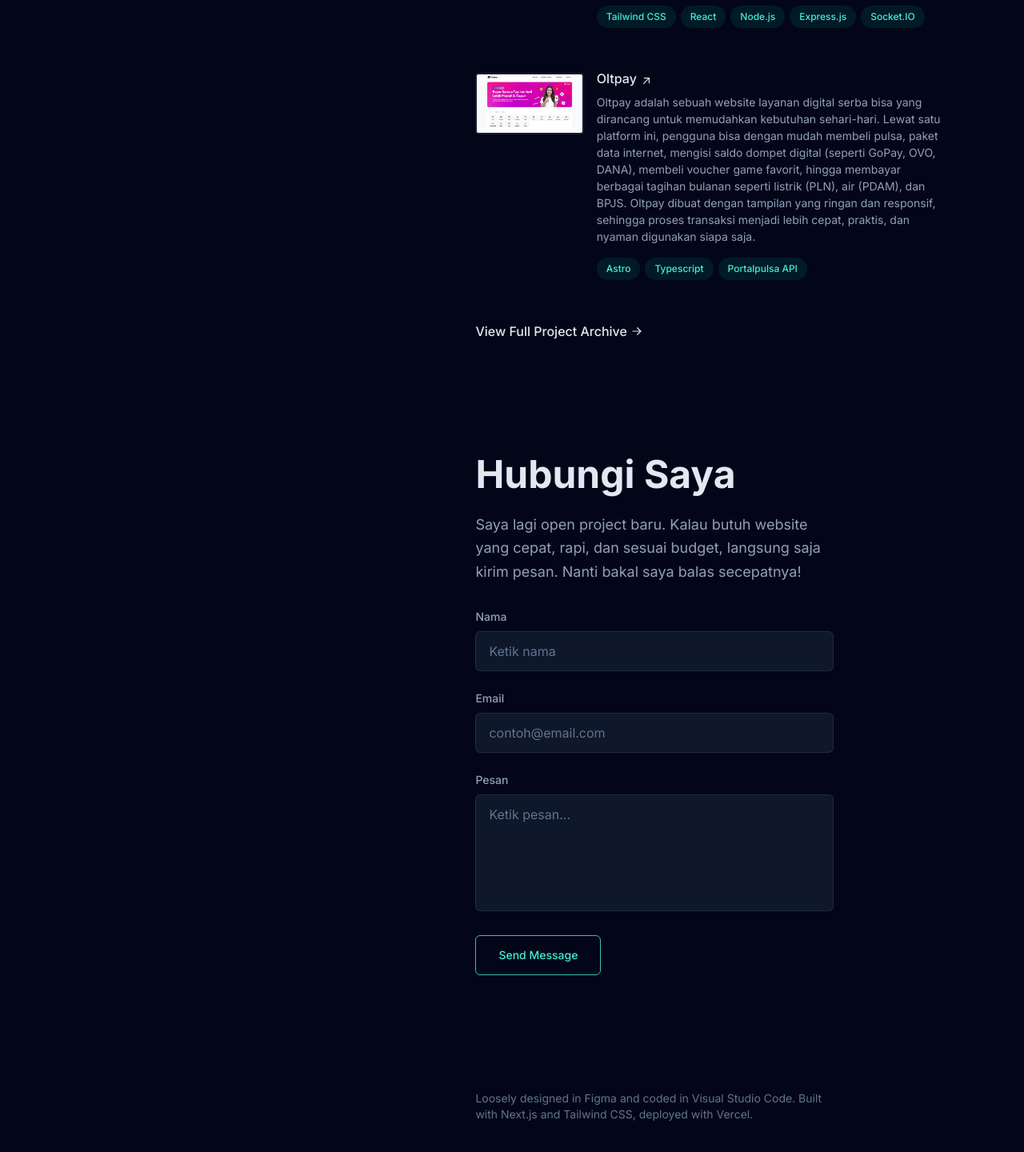
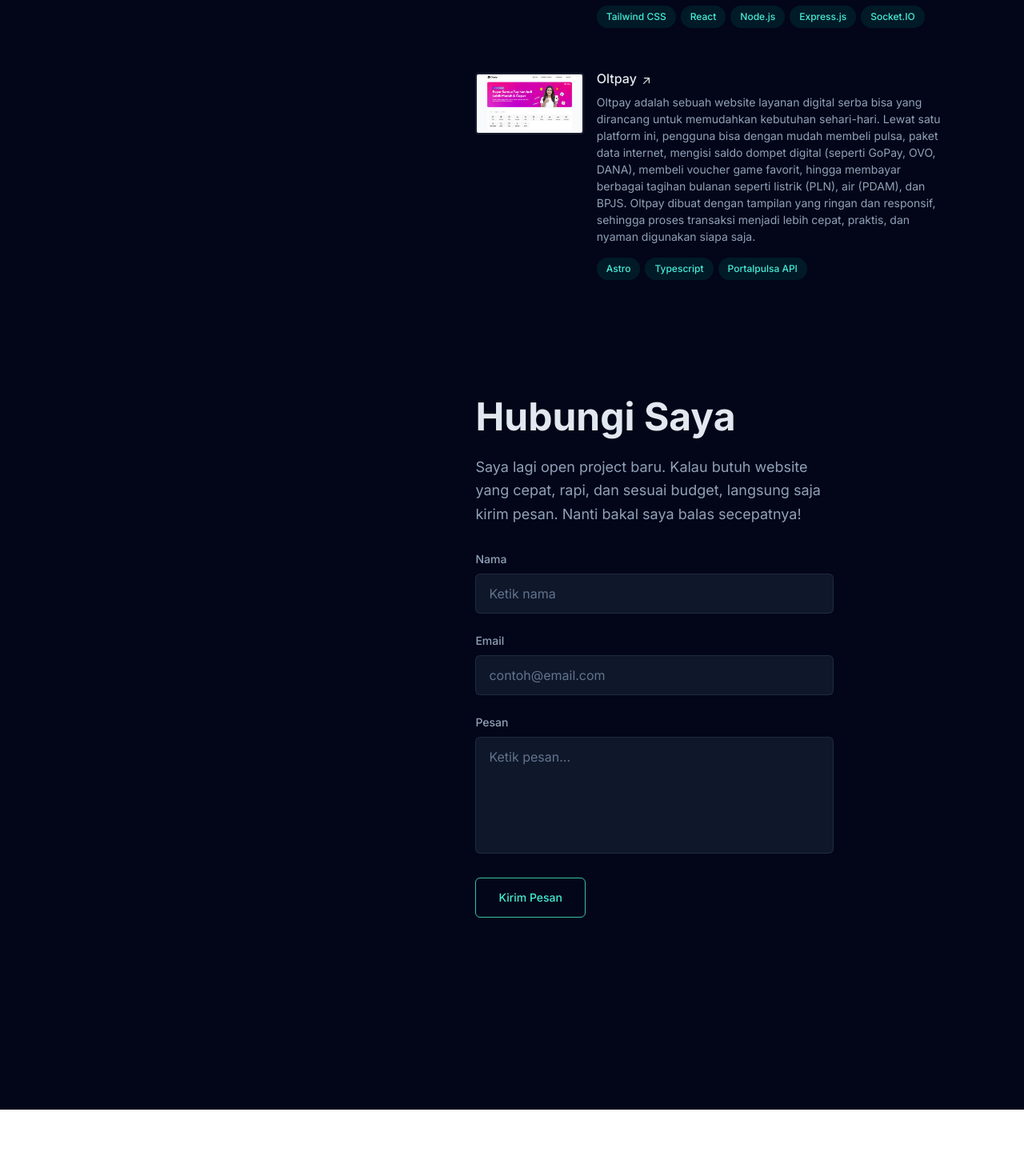
Before and after one commit to hsniim/husniport_v1, a Next.js app: page / in a window 1280 px wide. Shown: the part 1320-2760 px from the top of the page at 80% size. After the commit the page ends 2707 px from the top, so only its background shows below. Built offline with nearby package versions, Linux system fonts and the light colour scheme.

Commit message:
fix: fixed and deleted texts in contact and footer section

```diff
--- a/app/page.js
+++ b/app/page.js
@@ -72,13 +72,6 @@ export default function Home() {
             <Experience />
             <Projects />
             <Contact />
-
-            <footer className="max-w-md pb-16 text-sm text-slate-500 sm:pb-0">
-              <p>
-                Loosely designed in Figma and coded in Visual Studio Code.
-                Built with Next.js and Tailwind CSS, deployed with Vercel.
-              </p>
-            </footer>
           </main>
         </div>
       </div>
--- a/app/sections/contact/Contact.js
+++ b/app/sections/contact/Contact.js
@@ -103,7 +103,7 @@ export default function Contact() {
                 disabled={state.submitting}
                 className="inline-block px-7 py-3.5 text-sm font-medium text-teal-300 border border-teal-300/80 rounded-md hover:bg-teal-300/10 hover:border-teal-300 transition-all disabled:opacity-50 disabled:cursor-not-allowed"
               >
-                {state.submitting ? 'Mengirim...' : 'Send Message'}
+                {state.submitting ? 'Mengirim...' : 'Kirim Pesan'}
               </button>
             </form>
           )}
--- a/app/sections/projects/Projects.js
+++ b/app/sections/projects/Projects.js
@@ -119,28 +119,6 @@ export default function Projects() {
             ))}
           </ul>
         </div>
-
-        <div className="mt-12">
-          <a
-            href="https://github.com"
-            className="inline-flex items-center font-medium leading-tight text-slate-200 group"
-            target="_blank"
-            rel="noopener noreferrer"
-          >
-            <span className="border-b border-transparent pb-px transition group-hover:border-teal-300 motion-reduce:transition-none">
-              View Full Project Archive
-            </span>
-            <svg
-              xmlns="http://www.w3.org/2000/svg"
-              viewBox="0 0 20 20"
-              fill="currentColor"
-              className="ml-1 inline-block h-4 w-4 shrink-0 -translate-y-px transition-transform group-hover:translate-x-2 group-focus-visible:translate-x-2 motion-reduce:transition-none"
-              aria-hidden="true"
-            >
-              <path fillRule="evenodd" d="M3 10a.75.75 0 01.75-.75h10.638L10.23 5.29a.75.75 0 111.04-1.08l5.5 5.25a.75.75 0 010 1.08l-5.5 5.25a.75.75 0 11-1.04-1.08l4.158-3.96H3.75A.75.75 0 013 10z" clipRule="evenodd"></path>
-            </svg>
-          </a>
-        </div>
       </motion.div>
     </section>
   )
```
